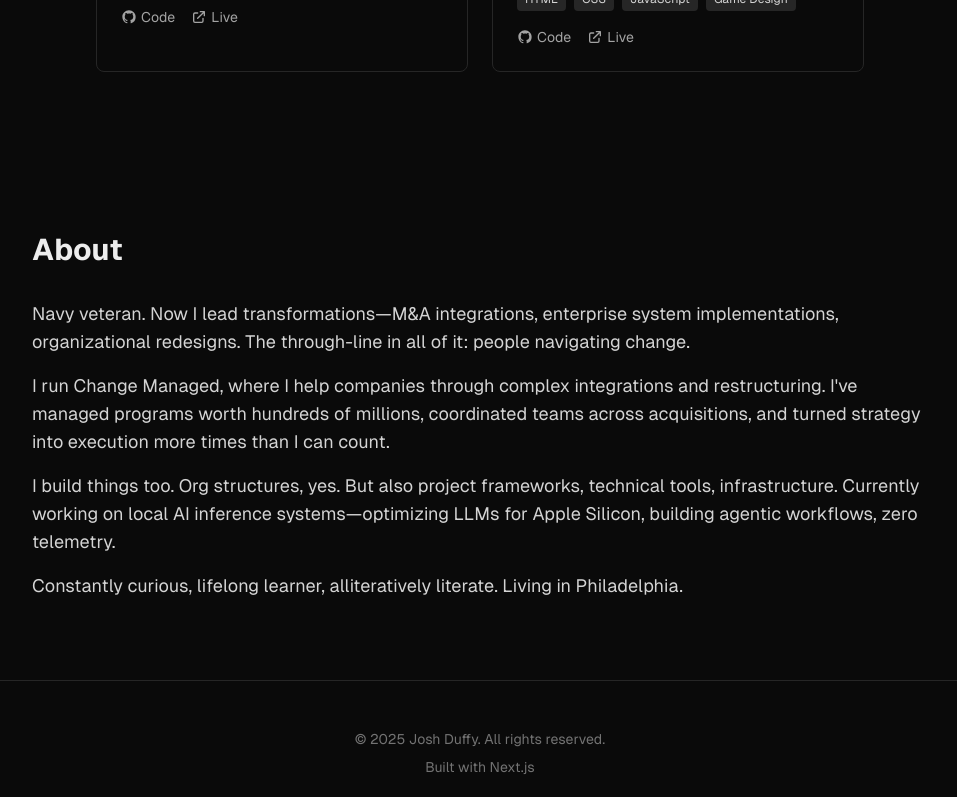
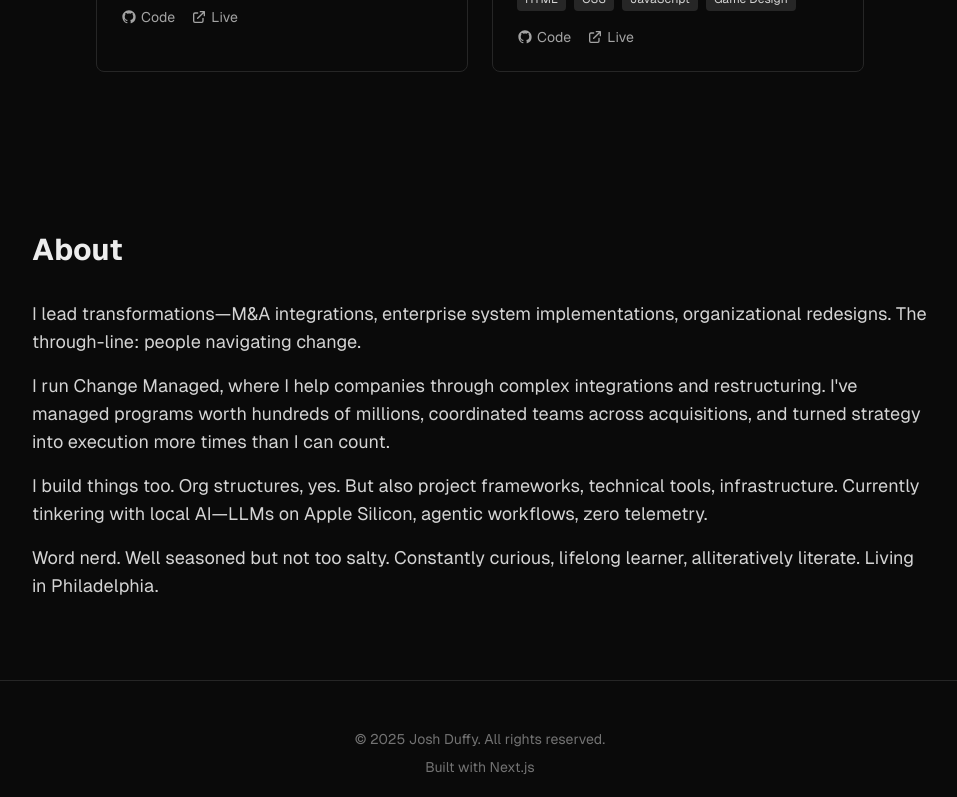
Before and after one commit to joshduffy/joshduffy.dev, a Next.js app: page / in a window 1280 px wide. Shown: the part 1718-2515 px from the top of the page, without its empty margins (160-1117 px from the left). Built offline with nearby package versions, Linux system fonts and the light colour scheme.

Commit message:
Revise hero and about copy

```diff
--- a/src/components/About.tsx
+++ b/src/components/About.tsx
@@ -5,9 +5,8 @@ export default function About() {
         <h2 className="text-3xl font-bold mb-8">About</h2>
         <div className="space-y-4 text-lg text-neutral-300">
           <p>
-            Navy veteran. Now I lead transformations—M&A integrations, enterprise
-            system implementations, organizational redesigns. The through-line in
-            all of it: people navigating change.
+            I lead transformations—M&amp;A integrations, enterprise system implementations,
+            organizational redesigns. The through-line: people navigating change.
           </p>
           <p>
             I run Change Managed, where I help companies through complex integrations
@@ -17,12 +16,12 @@ export default function About() {
           </p>
           <p>
             I build things too. Org structures, yes. But also project frameworks,
-            technical tools, infrastructure. Currently working on local AI inference
-            systems—optimizing LLMs for Apple Silicon, building agentic workflows,
-            zero telemetry.
+            technical tools, infrastructure. Currently tinkering with local AI—LLMs
+            on Apple Silicon, agentic workflows, zero telemetry.
           </p>
           <p>
-            Constantly curious, lifelong learner, alliteratively literate. Living in Philadelphia.
+            Word nerd. Well seasoned but not too salty. Constantly curious, lifelong
+            learner, alliteratively literate. Living in Philadelphia.
           </p>
         </div>
       </div>
--- a/src/components/Hero.tsx
+++ b/src/components/Hero.tsx
@@ -11,7 +11,7 @@ export default function Hero() {
           Josh Duffy
         </h1>
         <p className="text-lg sm:text-xl text-neutral-400 mb-8">
-          Building People, Products & Performance • Leading Transformation & Integration
+          Building things. Leading transformations and integrations.
         </p>
         <div className="flex justify-center gap-6">
           <a
```
